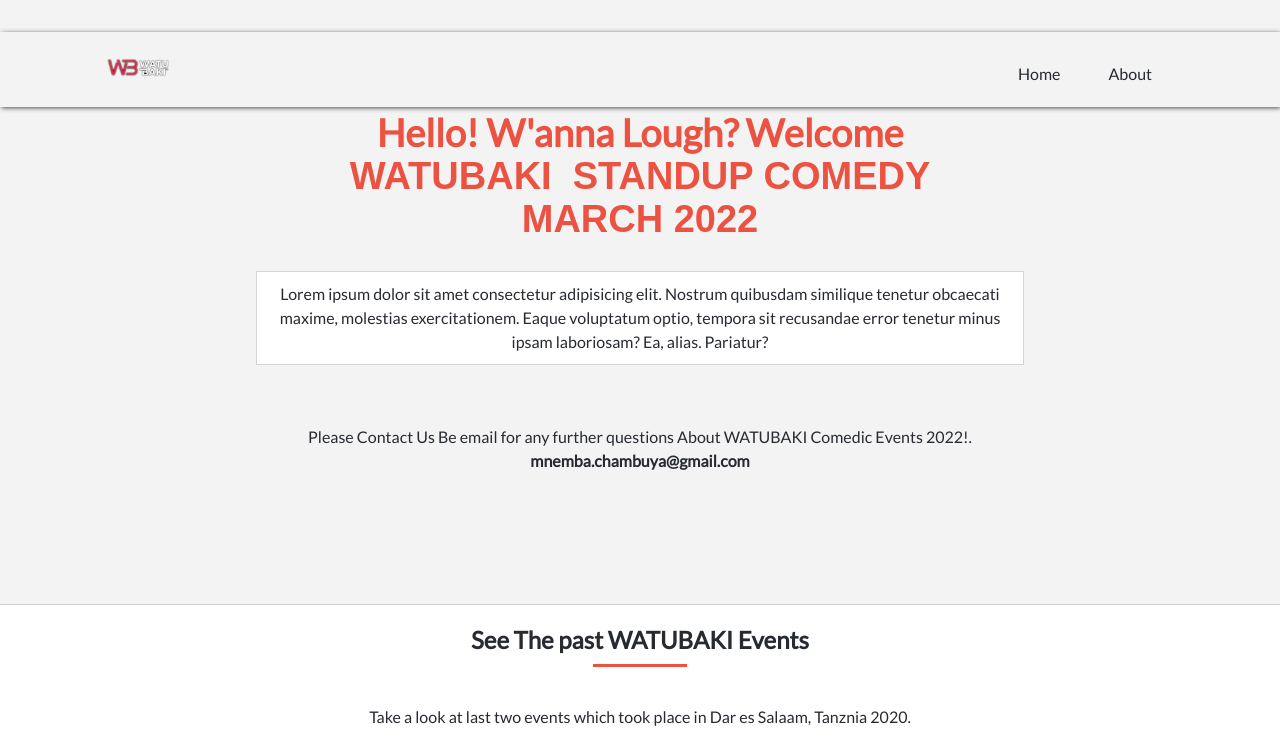
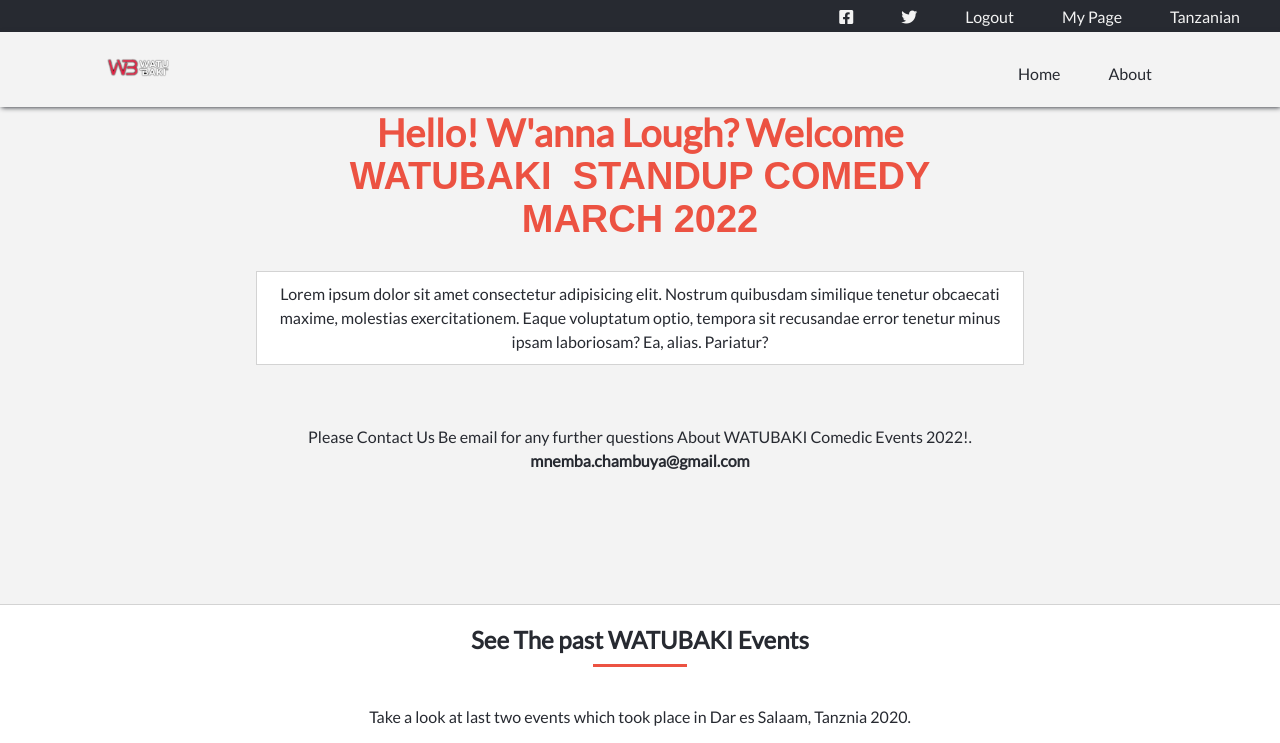
Before and after one commit to mnekx/ibhichekesho, a website: page docs/about.html in a window 1280 px wide. Shown: the top 743 px of the page. Drawn offline with Linux system fonts and the light colour scheme; a web font is replaced by a local one.

Commit message:
add nav social links in about page

```diff
--- a/docs/about.html
+++ b/docs/about.html
@@ -23,6 +23,25 @@
   </head>
   <body>
     <header id="header-about">
+      <ul class="social-links-list">
+        <li class="social-li">
+          <a class="social-a" href="#twitter"
+            ><i class="fab fa-facebook-square"></i
+          ></a>
+        </li>
+        <li class="social-li">
+          <a class="social-a" href="https://twitter.com/MnembaChambuya"
+            ><i class="fab fa-twitter"></i
+          ></a>
+        </li>
+        <li class="social-li"><a class="social-a" href="#logout">Logout</a></li>
+        <li class="social-li">
+          <a class="social-a" href="#mypage">My Page</a>
+        </li>
+        <li class="social-li">
+          <a class="social-a" href="#tanzanian">Tanzanian</a>
+        </li>
+      </ul>
       <div class="container">
         <nav id="main-nav">
           <div class="container">
```
